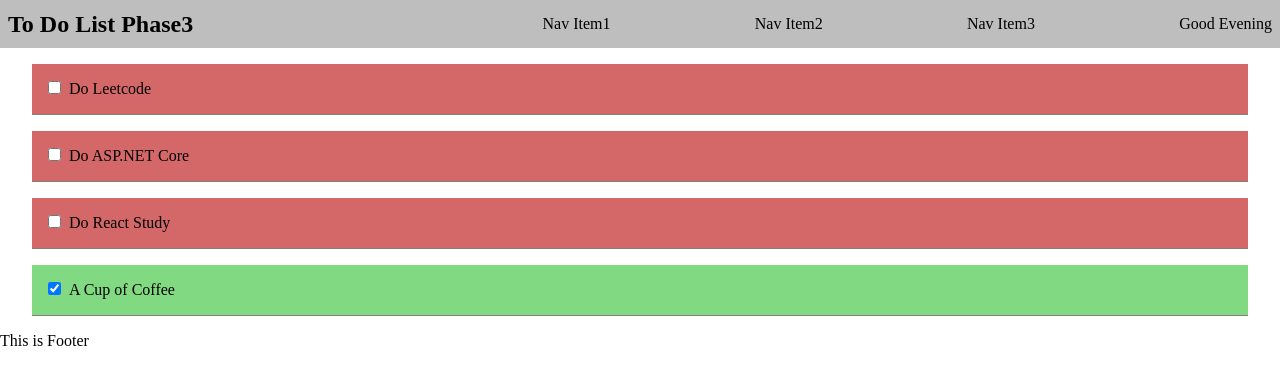
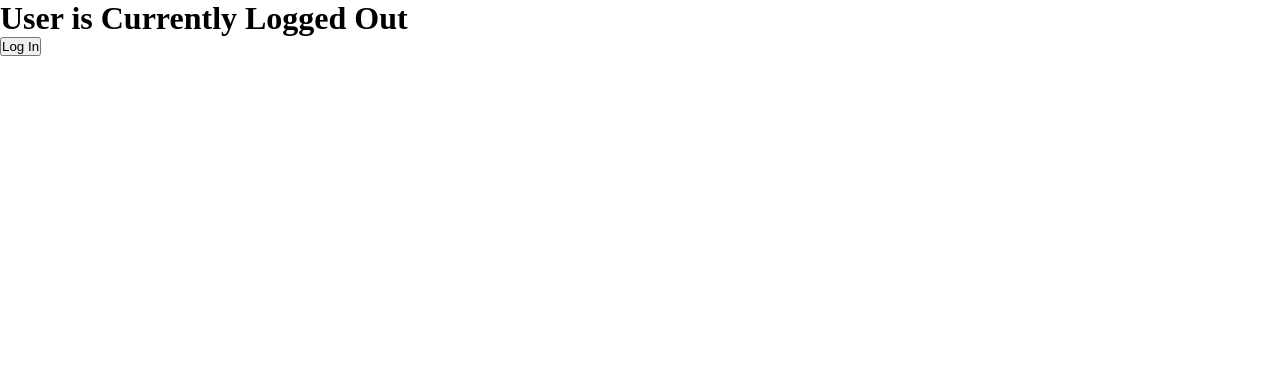
Before and after one commit to jhpp114/Front_End_CSS, a React (Create React App) app in the folder reactTutorial/my-app/: page / in a window 1280 px wide. Shown: the top 384 px of the page. Built offline with nearby package versions, Linux system fonts and the light colour scheme.

Commit message:
conditional rendering practice

```diff
--- a/reactTutorial/my-app/src/MyApp.js
+++ b/reactTutorial/my-app/src/MyApp.js
@@ -9,18 +9,20 @@ import Footer from './components/footer/Footer'
 // import JokeContainer from './components/Joke/JokeContainer'
 // import ProductContainer from './components/product/ProductContainer'
 // import Counter from './components/events/Counter'
+import ConditionContainer from './components/conditional/ConditionContainer'
 const MyApp = () => {
     return (
         <div>
-            <Header/>
+            {/* <Header/>
             <Main/>
-            <Footer/>
+            <Footer/> */}
             {/* <Counter/> */}
             {/* <JokeContainer/> */}
             {/* <ProductContainer/> */}
             {/* <State/>
             <StatePrac/>
             <StateInOut/> */}
+            <ConditionContainer/>
         </div>
     )
 }
--- /dev/null
+++ b/reactTutorial/my-app/src/components/conditional/ConditionContainer.js
@@ -0,0 +1,39 @@
+import React from 'react'
+
+class ConditionContainer extends React.Component {
+    constructor() {
+        super();
+        this.state = {
+            userLogin: false
+        };
+        this.handleClick = this.handleClick.bind(this);
+    }
+    handleClick(prevState) {
+        const btnLoginStatus = document.querySelector('#userLoginBtn');
+        this.setState( (prevState) => {
+            return {
+                userLogin : !prevState.userLogin
+            }
+        });
+    }
+    render() {
+        let userCondition = ``;
+        let btnState = '';
+
+        if (this.state.userLogin) {
+            userCondition = 'Logged in';
+            btnState = 'Log Out';
+
+        } else {
+            userCondition = 'Logged Out';
+            btnState = 'Log In';
+        }
+        return (
+            <div>
+                <h1>User is Currently {userCondition}</h1>
+                <button id="userLoginBtn" onClick={this.handleClick}>{btnState}</button>
+            </div>
+        )
+    }
+}
+export default ConditionContainer
```
Also changed, not shown: reactTutorial/my-app/src/components/conditional/Condition.js (added).
